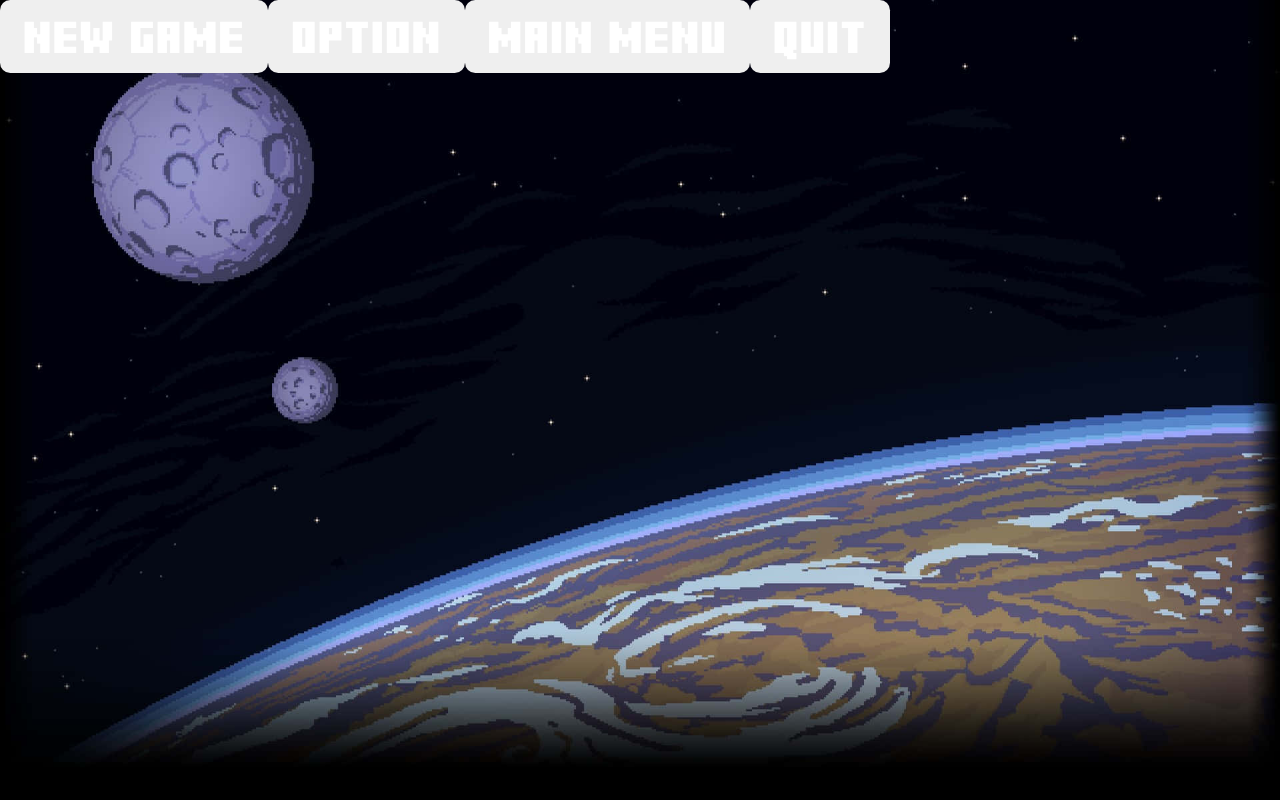
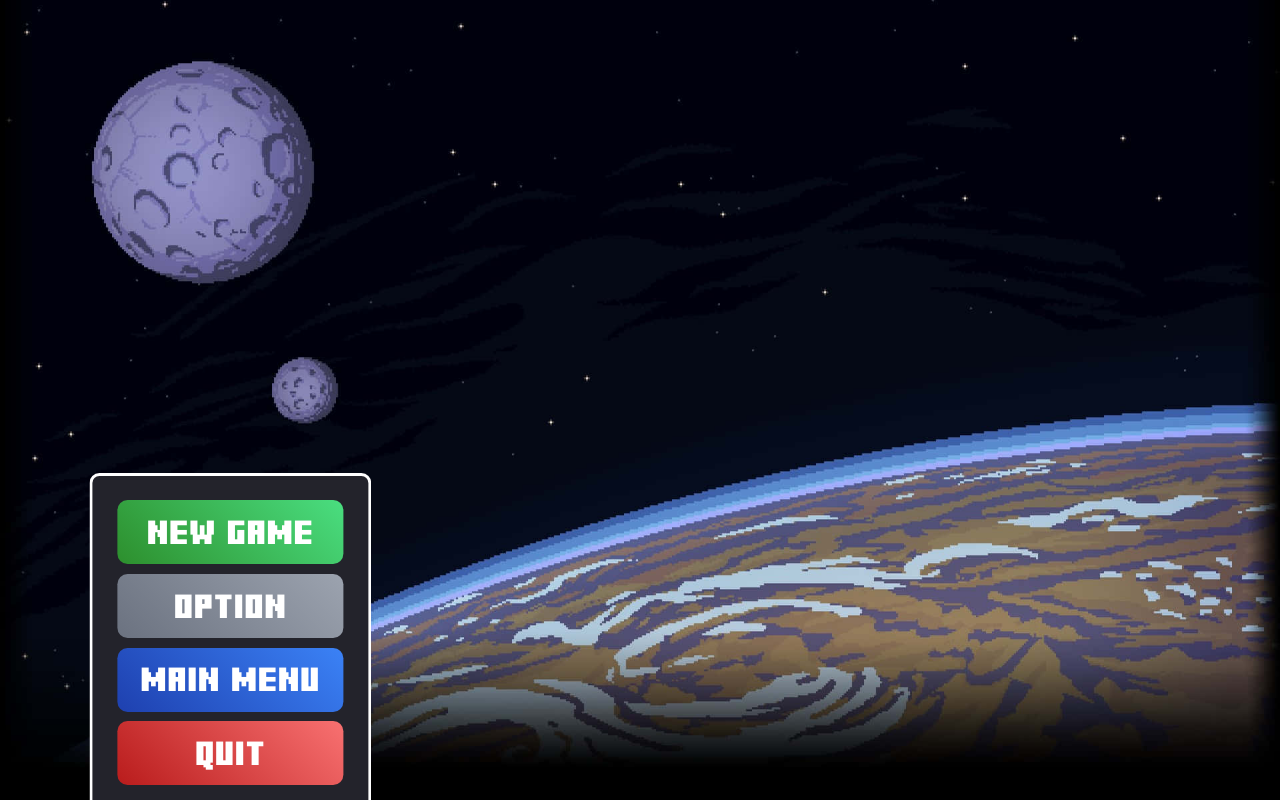
Before and after one commit to Nicolas-Motta/MasterMind, a React (Vite) app in the folder frontend/: page /game in a window 1280 px wide. Built offline with nearby package versions, Linux system fonts and the light colour scheme; no server answers.

Commit message:
fix: use window component for section with Button

```diff
--- a/frontend/src/components/Game/Game.css
+++ b/frontend/src/components/Game/Game.css
@@ -2,3 +2,20 @@
     background: url('../../assets/Images/sfondoSpazio.jpg') center center/cover no-repeat;
     height: 100vh;
 }
+
+.Game .gameSettings {
+    position: absolute;
+    top: auto;
+    bottom: 0;
+    left: 18%;
+    transform: translateX(-50%);
+
+    width: auto;
+    height: auto;
+
+    border-bottom: 0;
+    border-bottom-left-radius: 0;
+    border-bottom-right-radius: 0;
+
+    padding-bottom: 10px;
+}
--- a/frontend/src/components/Game/Game.tsx
+++ b/frontend/src/components/Game/Game.tsx
@@ -2,7 +2,7 @@ import React, { useState } from "react";
 import { useNavigate } from "react-router-dom";
 import Button from "../Button/Button";
 import OptionMenu from "../OptionMenu/OptionMenu";
-import { quitApp } from "../../utils/electronUtils";
+import Window from "../Window/Window";
 
 import "./Game.css";
 
@@ -32,12 +32,12 @@ export default function Game() {
 
             </div>
 
-            <div className="gameSettings">
-                <Button className="gameButton" id="newButton" onClick={() => restartGame()}>NEW GAME</Button>
-                <Button id="optionMode" onClick={() => toggleOptionMenu(<OptionMenu />)}>OPTION</Button>
+            <Window className="gameSettings">
+                <Button className="newGameButton" id="newButton" onClick={() => restartGame()}>NEW GAME</Button>
+                <Button className="optionButton" id="optionMode" onClick={() => toggleOptionMenu(<OptionMenu />)}>OPTION</Button>
                 <Button onClick={() => goToLobby()}>MAIN MENU</Button>
-                <Button onClick={quitApp}>QUIT</Button>
-            </div>
+                <Button className="quitButton">QUIT</Button>
+            </Window>
 
             {optionMenu}
         </div>
```
